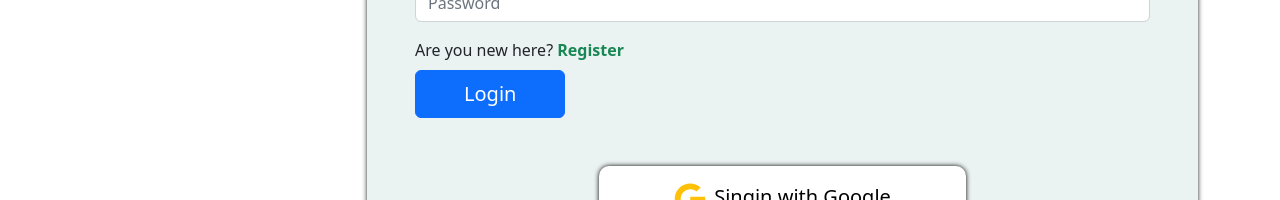
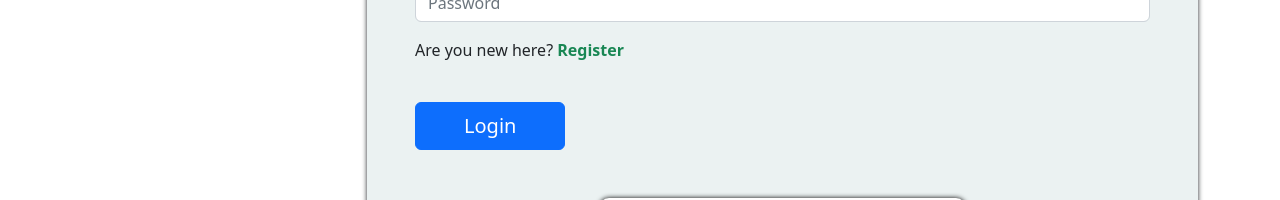
Before and after one commit to foysal1021/ass10, a React (Create React App) app: page /login in a window 1280 px wide. Shown: the part 323-523 px from the top of the page. Built offline with nearby package versions, Linux system fonts and the light colour scheme; no server answers.

Commit message:
added live link in md file

```diff
--- a/src/Component/Login/Login.js
+++ b/src/Component/Login/Login.js
@@ -1,4 +1,4 @@
-import React, { useContext } from "react";
+import React, { useContext, useState } from "react";
 import Button from "react-bootstrap/Button";
 import Form from "react-bootstrap/Form";
 import { Link, useLocation, useNavigate } from "react-router-dom";
@@ -6,6 +6,7 @@ import { AuthContext } from "../../Context/AuthProvider/AuthProvider";
 import { FaGoogle, FaGithub } from "react-icons/fa";
 import "./Login.css";
 import { GithubAuthProvider, GoogleAuthProvider } from "firebase/auth";
+import toast, { Toaster } from "react-hot-toast";
 
 const Login = () => {
   const location = useLocation();
@@ -14,6 +15,7 @@ const Login = () => {
   const googleProvider = new GoogleAuthProvider();
   const GithubProvider = new GithubAuthProvider();
   const navigate = useNavigate();
+  const [error, setError] = useState();
 
   const login = (event) => {
     event.preventDefault();
@@ -28,7 +30,8 @@ const Login = () => {
         navigate(from, { replace: true });
       })
       .catch((error) => {
-        console.error(error);
+        const errorMessage = error.message;
+        setError(errorMessage);
       });
   };
   // singing with email password end
@@ -73,7 +76,12 @@ const Login = () => {
           </Link>
         </span>{" "}
         <br></br>
-        <Button variant="primary" type="submit" className=" px-5 py-2 fs-5">
+        <span className=" text-danger"> {error} </span> <br></br>
+        <Button
+          variant="primary"
+          type="submit"
+          className=" px-5 py-2 fs-5 mt-2"
+        >
           Login{" "}
         </Button>{" "}
         <div className=" text-center mt-5 ">
--- a/src/Component/Register/Register.js
+++ b/src/Component/Register/Register.js
@@ -1,4 +1,4 @@
-import React, { useContext } from "react";
+import React, { useContext, useState } from "react";
 import Button from "react-bootstrap/Button";
 import Form from "react-bootstrap/Form";
 import toast, { Toaster } from "react-hot-toast";
@@ -8,11 +8,12 @@ import { AuthContext } from "../../Context/AuthProvider/AuthProvider";
 const Register = () => {
   const { userRegister, userVerifi, userProfileUpdated } =
     useContext(AuthContext);
+  const [error, seterror] = useState();
 
   const register = (event) => {
     event.preventDefault();
+
     const form = event.target;
-
     const email = form.email.value;
     const name = form.name.value;
     const photoURL = form.photoURL.value;
@@ -23,6 +24,7 @@ const Register = () => {
       .then((regult) => {
         const User = regult.user;
         console.log(User);
+
         // verifi user
         userVerifi()
           .then(() => {
@@ -35,7 +37,10 @@ const Register = () => {
         updated(name, photoURL);
         // updated profile name img start
       })
-      .catch((error) => console.error(error));
+      .catch((error) => {
+        const errorMessage = error.message;
+        seterror(errorMessage);
+      });
   }; // user create end
 
   const updated = (name, photoURL) => {
@@ -100,7 +105,8 @@ const Register = () => {
           </Link>
         </span>{" "}
         <br></br>
-        <Button variant="primary" type="submit">
+        <span className=" text-danger">{error}</span> <br></br>
+        <Button className=" mt-2" variant="primary" type="submit">
           Register
         </Button>
       </Form>
--- a/src/Routs/Routs.js
+++ b/src/Routs/Routs.js
@@ -53,6 +53,10 @@ export const routs = createBrowserRouter([
         path: "/FAQ",
         element: <Faq></Faq>,
       },
+      {
+        path: "*",
+        element: <h1> page not found </h1>,
+      },
     ],
   },
 ]);
```
Also changed, not shown: firebase.json (added), 2 other files (tests, documents, lock files or other folders).
